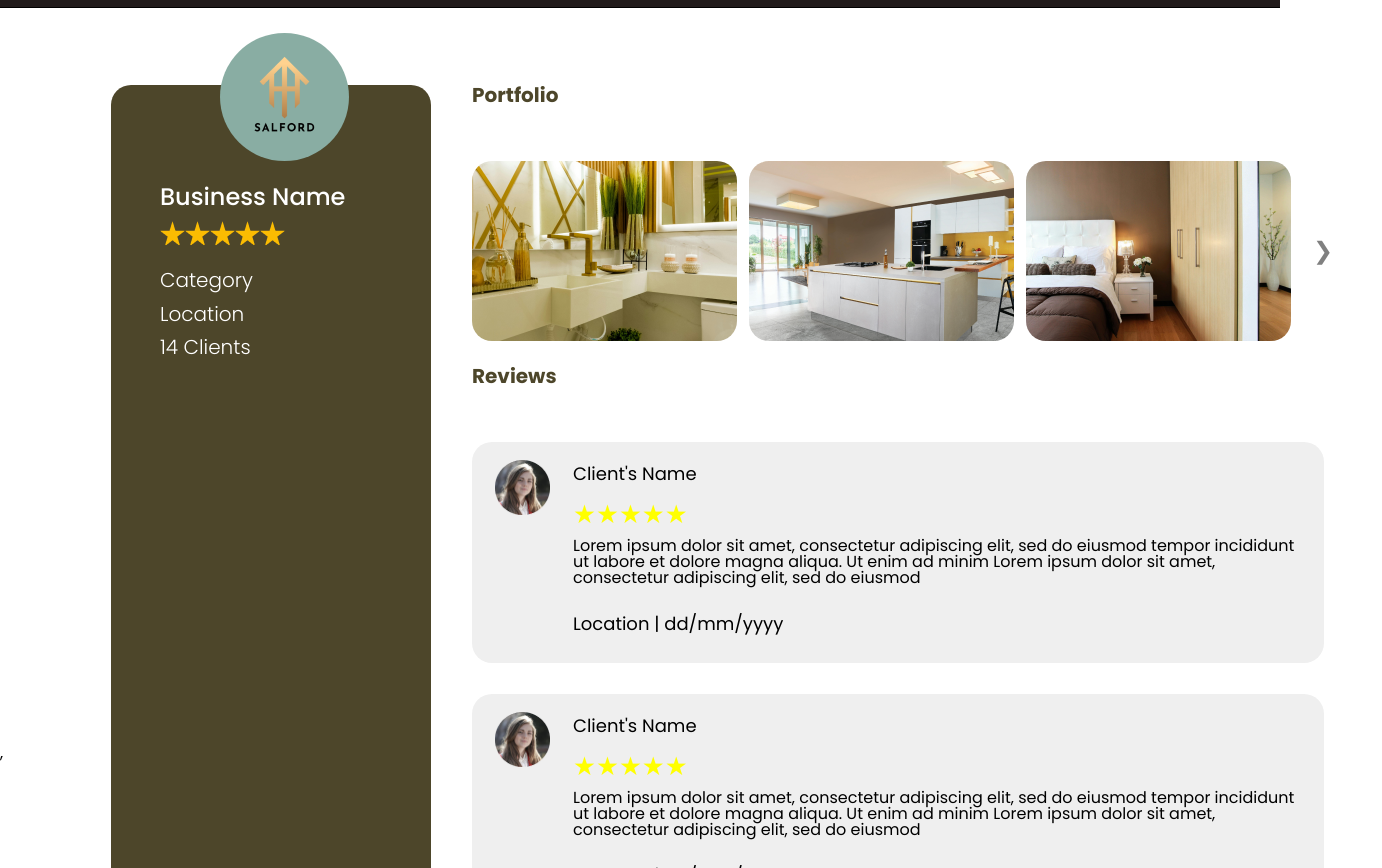
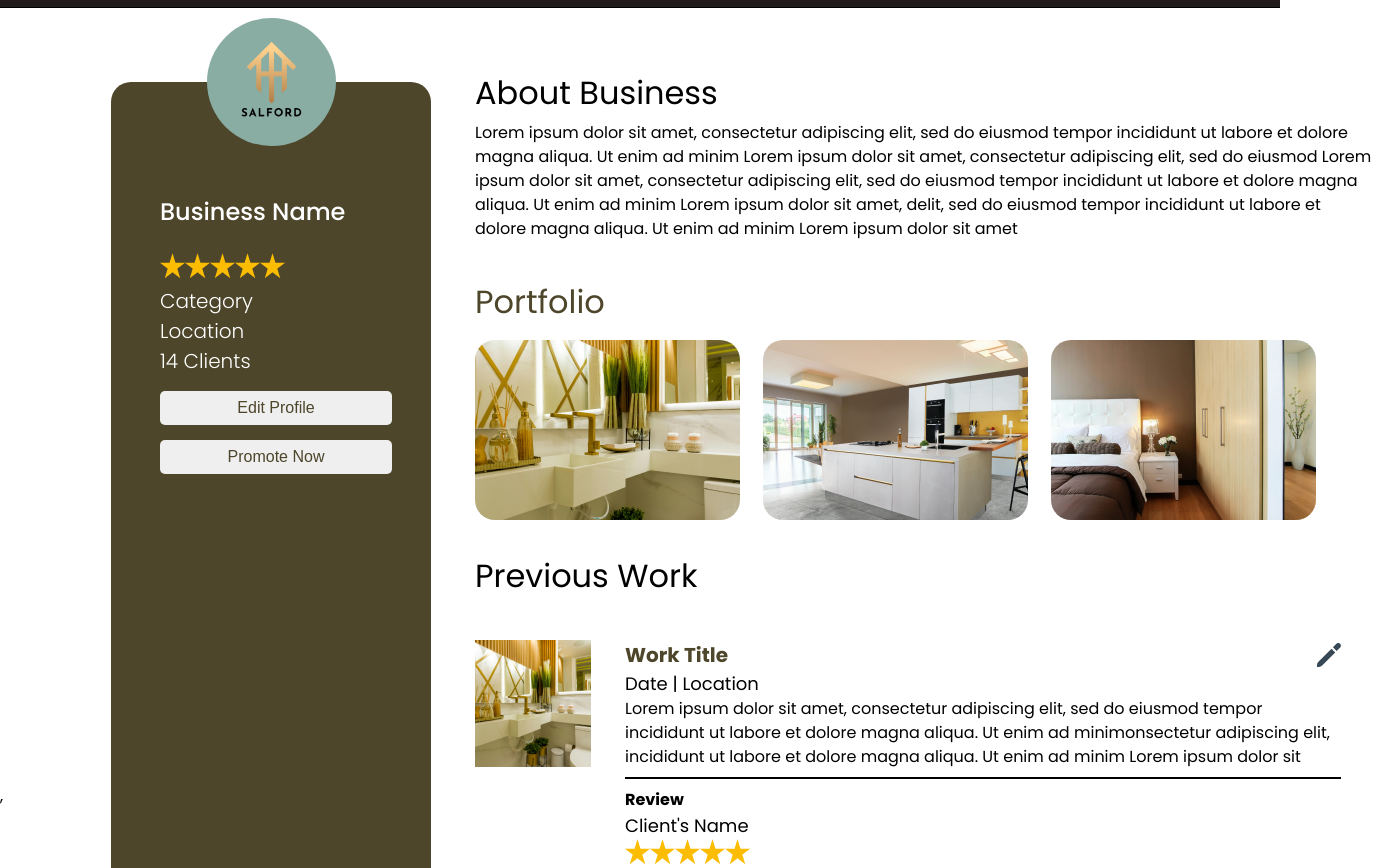
Before and after one commit to joelarapi/Interio-Front-End, a React (Vite) app: page /businessprofile in a window 1280 px wide. Shown: the part 60-928 px from the top of the page, 1382 px wide, since content can reach past the window. Built offline with nearby package versions, Linux system fonts and the light colour scheme; no server answers; a web font is replaced by a local one; what aws-amplify would draw is missing.

Commit message:
Working on Business Page

```diff
--- a/src/Components/BusinessProfile.jsx
+++ b/src/Components/BusinessProfile.jsx
@@ -27,10 +27,25 @@ const BusinessProfile = () => {
               <Link to={"/"} className={styles.links}>
                 <h5>14 Clients</h5>
               </Link>
+              <div className={styles.profilebutton}>
+                <Link to={"/"} className={styles.links}>
+                  <button>Edit Profile</button>
+                </Link>
+                <Link to={"/"} className={styles.links}>
+                  <button>Promote Now</button>
+                </Link>
+              </div>
             </div>
           </div>
         </div>
         <div className={styles.maininfo}>
+          <div className={styles.aboutbusiness}>
+            <h3>About Business</h3>
+            <p>
+              Lorem ipsum dolor sit amet, consectetur adipiscing elit, sed do eiusmod tempor incididunt ut labore et dolore magna aliqua. Ut enim ad minim Lorem ipsum dolor sit amet, consectetur adipiscing elit, sed do eiusmod Lorem ipsum dolor sit amet, consectetur adipiscing elit, sed do eiusmod
+              tempor incididunt ut labore et dolore magna aliqua. Ut enim ad minim Lorem ipsum dolor sit amet, delit, sed do eiusmod tempor incididunt ut labore et dolore magna aliqua. Ut enim ad minim Lorem ipsum dolor sit amet
+            </p>
+          </div>
           <div className={styles.innercontainer}>
             <h3>Portfolio</h3>
             <div className={styles.portfoliomedia}>
@@ -38,43 +53,61 @@ const BusinessProfile = () => {
                 <img src="media1.png"></img>
                 <img src="media2.png"></img>
                 <img src="media3.png"></img>
-                <button className={styles.arrows}>&#10095;</button>
               </div>
             </div>
           </div>
-          <div className={styles.innercontainer}>
-            <h3>Reviews</h3>
-            <div className={styles.reviews}>
-              <div className={styles.innerreview}>
-                <img src="Group 4.png"></img>
-                <div className={styles.reviewinfo}>
-                  <h4>Client's Name</h4>
-                  <div className={styles.stars}>
-                    <span>★</span>
-                    <span>★</span>
-                    <span>★</span>
-                    <span>★</span>
-                    <span>★</span>
+          <div className={styles.prevWork}>
+            <h3>Previous Work</h3>
+            <div className={styles.innerwork}>
+              <img src="work.png" alt="work"></img>
+              <div className={styles.work}>
+                <div className={styles.title}>
+                  <h4>Work Title</h4>
+                  <img src="fi-sr-pencil.svg" alt="" />
+                </div>
+                <div className={styles.infos}>
+                  <h5>Date | Location</h5>
+                  <p>Lorem ipsum dolor sit amet, consectetur adipiscing elit, sed do eiusmod tempor incididunt ut labore et dolore magna aliqua. Ut enim ad minimonsectetur adipiscing elit, incididunt ut labore et dolore magna aliqua. Ut enim ad minim Lorem ipsum dolor sit </p>
+                </div>
+                <hr></hr>
+                <div className={styles.infos}>
+                  <h4 className={styles.title}>Review</h4>
+                  <h5>Client's Name</h5>
+                  <div className={styles.reviewstars}>
+                    <img src="fi-ss-star.png" alt="" />
+                    <img src="fi-ss-star.png" alt="" />
+                    <img src="fi-ss-star.png" alt="" />
+                    <img src="fi-ss-star.png" alt="" />
+                    <img src="fi-ss-star.png" alt="" />
                   </div>
                   <p>Lorem ipsum dolor sit amet, consectetur adipiscing elit, sed do eiusmod tempor incididunt ut labore et dolore magna aliqua. Ut enim ad minim Lorem ipsum dolor sit amet, consectetur adipiscing elit, sed do eiusmod </p>
-                  <h5>Location | dd/mm/yyyy</h5>
                 </div>
               </div>
             </div>
-            <div className={styles.reviews}>
-              <div className={styles.innerreview}>
-                <img src="Group 4.png"></img>
-                <div className={styles.reviewinfo}>
-                  <h4>Client's Name</h4>
-                  <div className={styles.stars}>
-                    <span>★</span>
-                    <span>★</span>
-                    <span>★</span>
-                    <span>★</span>
-                    <span>★</span>
+            <hr></hr>
+            <div className={styles.innerwork}>
+              <img src="work.png" alt="work"></img>
+              <div className={styles.work}>
+                <div className={styles.title}>
+                  <h4>Work Title</h4>
+                  <img src="fi-sr-pencil.svg" alt="" />
+                </div>
+                <div className={styles.infos}>
+                  <h5>Date | Location</h5>
+                  <p>Lorem ipsum dolor sit amet, consectetur adipiscing elit, sed do eiusmod tempor incididunt ut labore et dolore magna aliqua. Ut enim ad minimonsectetur adipiscing elit, incididunt ut labore et dolore magna aliqua. Ut enim ad minim Lorem ipsum dolor sit </p>
+                </div>
+                <hr></hr>
+                <div className={styles.infos}>
+                  <h4 className={styles.title}>Review</h4>
+                  <h5>Client's Name</h5>
+                  <div className={styles.reviewstars}>
+                    <img src="fi-ss-star.png" alt="" />
+                    <img src="fi-ss-star.png" alt="" />
+                    <img src="fi-ss-star.png" alt="" />
+                    <img src="fi-ss-star.png" alt="" />
+                    <img src="fi-ss-star.png" alt="" />
                   </div>
                   <p>Lorem ipsum dolor sit amet, consectetur adipiscing elit, sed do eiusmod tempor incididunt ut labore et dolore magna aliqua. Ut enim ad minim Lorem ipsum dolor sit amet, consectetur adipiscing elit, sed do eiusmod </p>
-                  <h5>Location | dd/mm/yyyy</h5>
                 </div>
               </div>
             </div>
--- a/src/Components/BusinessProfile.module.css
+++ b/src/Components/BusinessProfile.module.css
@@ -2,11 +2,12 @@
     display: flex;
     height: 100vh;
     width: 100%;
+    margin-top: 43px;
 }
 
 
 .profilebar {
-    margin-top: 145px;
+    margin-top: 99px;
     margin-left: 111px;
     width: 285px;
     height: 840px;
@@ -17,15 +18,12 @@
 }
 
 
-.profilebar img {
+.imageprofile {
     border-radius: 50%;
+    display: block;
+    margin: -64px auto;
 }
 
-.imageprofile {
-    position: absolute;
-    top: 93px;
-    left: 220px;
-}
 
 .profileinfo {
     padding-top: 88px;
@@ -33,7 +31,7 @@
     flex-direction: column;
     text-align: left;
     padding-left: 49px;
-    line-height: 0px;
+    width: 285px;
 }
 
 .profileinfo h3 {
@@ -41,6 +39,20 @@
     color: white;
     font-size: 24px;
     font-family: 'Poppins', sans-serif;
+}
+
+.profilebutton button {
+    width: 232px;
+    height: 34px;
+    display: block;
+    margin: 15px auto auto 0px;
+    border-radius: 5px;
+    border: none;
+    font-size: 16px;
+    font-weight: 400;
+    line-height: 24px;
+    color: rgba(77, 70, 42, 1);
+
 }
 
 .innerinfo h5 {
@@ -55,9 +67,10 @@
 }
 
 .innercontainer h3 {
-    font-weight: 700;
-    font-size: 20px;
+    font-size: 32px;
+    font-weight: 400;
     color: rgba(77, 70, 42, 1);
+    margin: 14px 0px 0px 0px;
 }
 
 .portfoliomedia {
@@ -75,8 +88,8 @@
 }
 
 .maininfo {
-    margin-top: 120px;
-    margin-left: 41px;
+    margin-top: 43px;
+    margin-left: 44px;
 }
 
 .innerreview {
@@ -106,7 +119,9 @@
 .innercontainer {
     display: flex;
     flex-direction: column;
-    gap: 31px;
+    gap: 14px;
+    margin-top: 75px;
+    width: 907px;
 }
 
 .reviewinfo h4 {
@@ -132,18 +147,90 @@
 
 .swipermedia {
     display: flex;
-    transition: transform 0.5s ease-in-out;
-    gap: 12px;
+    gap: 23px;
 }
 
-.arrows{
-    border: none;
-    background-color: white;
-    top: 50%;
-    border: none;
-    padding: 10px;
-    cursor: pointer;
-    font-size: 24px;
-    z-index: 1;
-    color: gray;
+.aboutbusiness {
+    width: 900px;
+    height: 120px;
 }
+
+.aboutbusiness h3 {
+    font-size: 32px;
+    font-weight: 400;
+    margin: 43px 0px 0px 0px;
+}
+
+.aboutbusiness p {
+    font-family: Poppins;
+    font-size: 16px;
+    font-weight: 400;
+    line-height: 24px;
+    color: rgba(0, 0, 0, 1);
+    margin: 4px 0px 0px 0px;
+}
+
+.prevWork {
+    width: 907px;
+    height: 372px;
+}
+
+.prevWork h3 {
+    font-size: 32px;
+    font-weight: 400;
+    line-height: 48px;
+}
+
+.innerwork {
+    display: grid;
+    grid-template-columns: 150px 716px;
+    margin-bottom: 24px;
+    margin-top: 40px;
+}
+
+.title {
+    display: flex;
+    flex-direction: row;
+    justify-content: space-between;
+}
+
+.title h4 {
+    margin: 0;
+    font-size: 20px;
+    font-weight: 700;
+    line-height: 30px;
+    color: rgba(77, 70, 42, 1);
+}
+
+.infos h5 {
+    font-size: 18px;
+    font-weight: 400;
+    line-height: 27px;
+    margin: 0;
+}
+
+.infos p {
+    font-size: 16px;
+    font-weight: 400;
+    line-height: 24px;
+}
+
+hr {
+    border: 1px solid rgba(0, 0, 0, 1);
+}
+
+.reviews {
+    display: flex;
+    flex-direction: column;
+}
+
+.infos h4 ,
+h5,
+p {
+    margin: 0;
+}
+
+.reviewstars{
+    width: 125px;
+    height: 26px;
+}
```
Also changed, not shown: public/fi-sr-pencil.svg (added), public/work.png (added).
